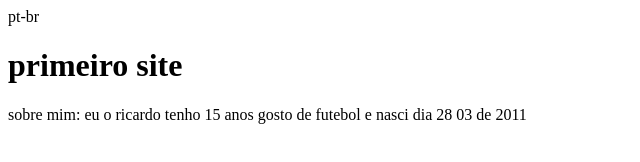
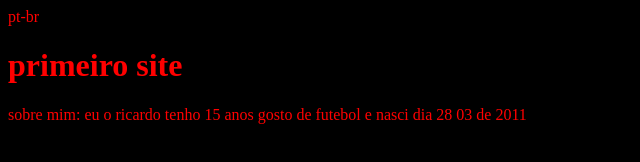
Before and after one commit to cheiodericardo/1saite, a plain HTML site: page index.html in a window 1280 px wide. Shown: the whole page, without its empty margins (0-640 px from the left). Drawn offline with Linux system fonts and the light colour scheme.

Commit message:
cor do texto

```diff
--- a/index.html
+++ b/index.html
@@ -4,6 +4,16 @@ pt-br<html lang="pt-br">
     <meta charset="UTF-8">
     <meta name="viewport" content="width=device-width, initial-scale=1.0">
     <title>meu site</title>
+
+    <style>
+body{
+background-color: rgb(0, 0, 0);
+color:rgb(255, 0, 0);
+}
+
+
+
+    </style>
 </head>
 <body>
     <h1>primeiro site</h1>
```
